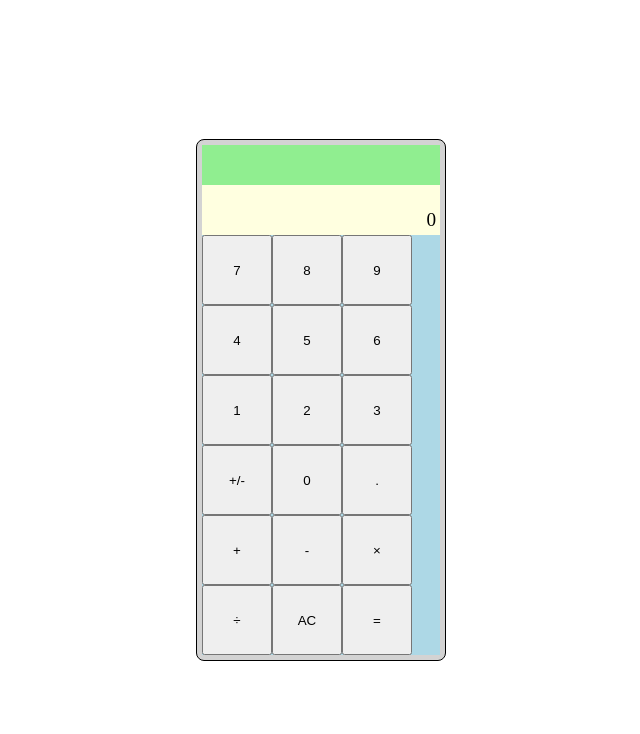
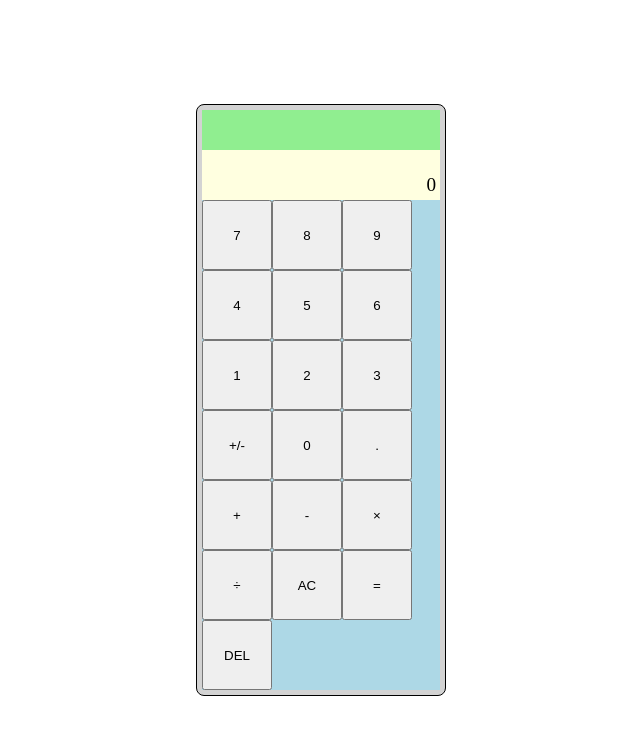
Before and after one commit to caffeinated-pixels/javascript-calculator, a React (Create React App) app: page / in a window 1280 px wide. Shown: the top 734 px of the page, without its empty margins (319-959 px from the left). Built offline with nearby package versions, Linux system fonts and the light colour scheme.

Commit message:
Added del btn

```diff
--- a/src/App.js
+++ b/src/App.js
@@ -258,6 +258,10 @@ export default class App extends Component {
     })
   }
 
+  handleDel = () => {
+    console.log('del clicked')
+  }
+
   maxDigitLimit = input => {
     /* get number of digits (remove decimal point for counting);
     JS switches to scientific notation at 22 digits (ie 1e+21), so limit set to 21 */
@@ -336,6 +340,7 @@ export default class App extends Component {
           handlePosNeg={this.handlePosNeg}
           handleEquals={this.handleEquals}
           handleClear={this.handleClear}
+          handleDel={this.handleDel}
         />
       </main>
     )
@@ -415,6 +420,9 @@ const KeyPad = props => {
       <button id="equals" onClick={props.handleEquals}>
         =
       </button>
+      <button id="del" onClick={props.handleDel}>
+        DEL
+      </button>
     </div>
   )
 }
```
